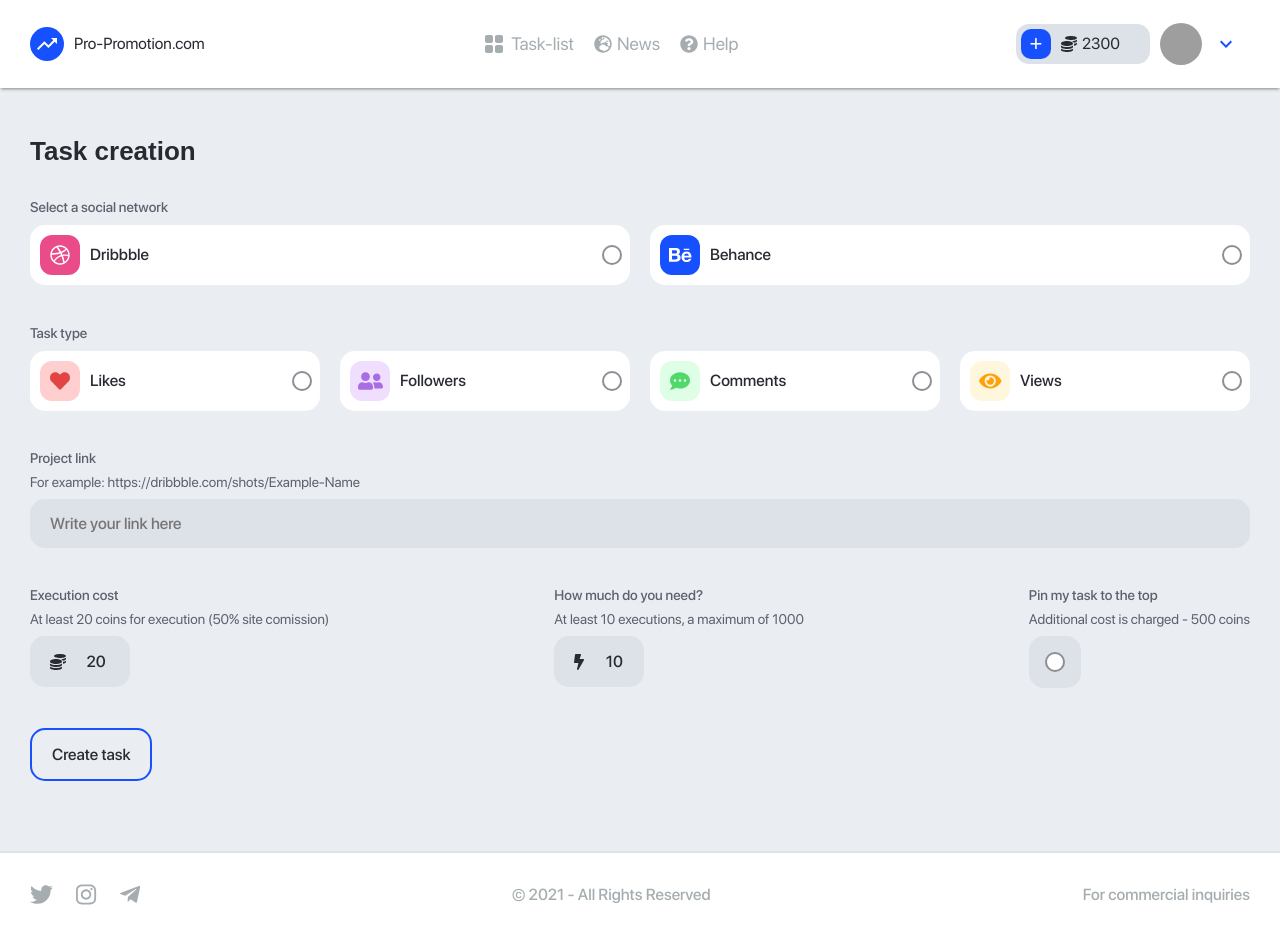
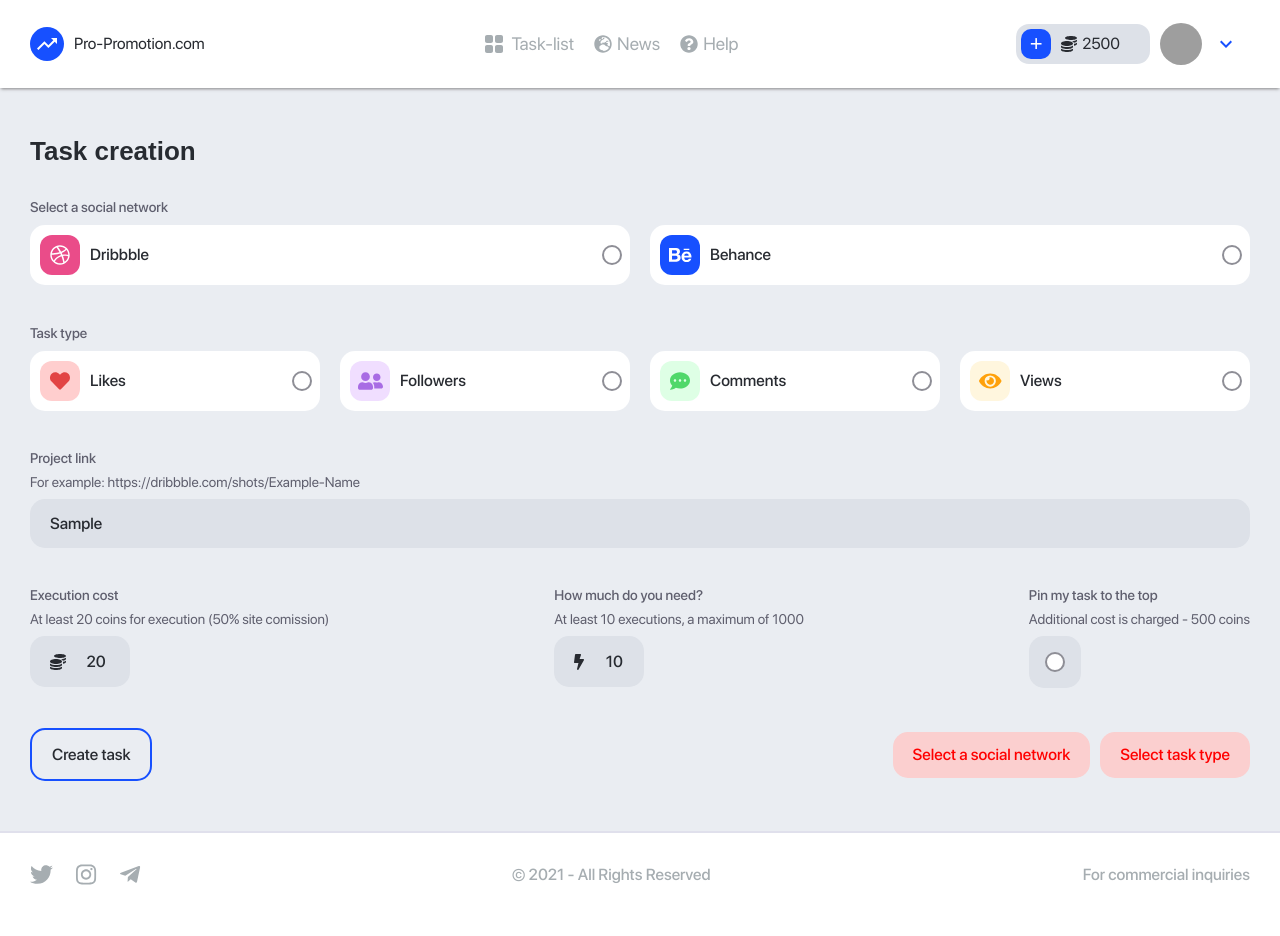
Before and after one commit to Sabjeslav/fm-2021-1-group-1-promotion, a React (Create React App) app: page /newtask in a window 1280 px wide. Both pictures are taken after typing "Sample" into the empty fields and a click on the button "Create task". Built offline with nearby package versions, Linux system fonts and the light colour scheme; grey boxes are pictures that could not be loaded; a web font is replaced by a local one.

Commit message:
Added validation for task creation page

```diff
--- a/src/App.sass
+++ b/src/App.sass
@@ -14,7 +14,8 @@
   --taskContainerColor: #fff
   --cardActionsColor: #A6ADB1
   --performTaskColor: #1750FF
-  --balanceErrorColor: red
+  --balanceErrorColor: #ff0000
+  --balanceErrorBG: rgb(251, 207, 207)
 
   --likeColor: #E24444
   --likeBgColor: #FFCECE
@@ -41,7 +42,8 @@
   --cardActionsColor: #8E8E96
   --performTaskColor: #4447E2
   --taskCreationCaptionColor: #5F5F6E
-  --balanceErrorColor: rgb(153, 43, 43)
+  --balanceErrorColor: rgb(173, 50, 50)
+  --balanceErrorBG: rgb(56, 12, 12)
 
   --likeColor: #E24444
   --likeBgColor: #FFCECE
--- a/src/components/CreationPage/CreationPage.module.sass
+++ b/src/components/CreationPage/CreationPage.module.sass
@@ -143,8 +143,13 @@ input[type=number]
 .pinToTopCheckBox
   transform: translateX(3px)
 
+.bottomSection
+  display: flex
+  margin-top: 40px
+  justify-content: space-between
+  flex: 1
+
 .submitBtn
-  margin-top: 40px
   background-color: var(--mainPageBG)
   border: 2px solid var(--performTaskColor)
   outline: none
@@ -160,5 +165,22 @@ input[type=number]
     color: #fff
 
 .errorBlock
+  display: flex
+  align-items: center
+  justify-content: center
   color: var(--balanceErrorColor)
-  margin-top: 20px
+  padding: 15px 20px
+  border-radius: 15px
+  margin-left: 10px
+  font-weight: 500
+  background-color: var(--balanceErrorBG)
+  text-align: center
+
+.errorsWrapper
+  display: flex
+  align-items: center
+  justify-content: center
+
+.balanceError
+  &:empty
+    display: none
--- a/src/components/CreationPage/index.jsx
+++ b/src/components/CreationPage/index.jsx
@@ -1,5 +1,5 @@
 import React, { useContext, useState } from 'react';
-import { Formik, Field, Form } from 'formik';
+import { Formik, Field, Form, ErrorMessage } from 'formik';
 import cx from 'classnames';
 import { FontAwesomeIcon } from '@fortawesome/react-fontawesome';
 import { faCoins, faBolt } from '@fortawesome/free-solid-svg-icons';
@@ -8,6 +8,7 @@ import PageHeader from '../PageHeader';
 import SelectIcon from './SelectIcon';
 import style from './CreationPage.module.sass';
 import { TasksContext, CurrentUserContext } from 'contexts';
+import { NEW_TASK_SCHEMA } from '../../utils/validationSchemas';
 
 function CreationPage () {
   const {
@@ -32,6 +33,7 @@ function CreationPage () {
             targetExecutions: 10,
             isPinned: false,
           }}
+          validationSchema={NEW_TASK_SCHEMA}
           onSubmit={async (values, actions) => {
             const coinsAmount =
               values.executionPrice * values.targetExecutions +
@@ -252,10 +254,41 @@ function CreationPage () {
                   </label>
                 </div>
               </div>
-              <button className={style.submitBtn} type='submit'>
-                Create task
-              </button>
-              <div className={style.errorBlock}>{balanceError}</div>
+              <div className={style.bottomSection}>
+                <button className={style.submitBtn} type='submit'>
+                  Create task
+                </button>
+                <div className={style.errorsWrapper}>
+                  <ErrorMessage
+                    component='div'
+                    className={style.errorBlock}
+                    name='socialNetwork'
+                  />
+                  <ErrorMessage
+                    component='div'
+                    className={style.errorBlock}
+                    name='taskType'
+                  />
+                  <ErrorMessage
+                    component='div'
+                    className={style.errorBlock}
+                    name='postLink'
+                  />
+                  <ErrorMessage
+                    component='div'
+                    className={style.errorBlock}
+                    name='executionPrice'
+                  />
+                  <ErrorMessage
+                    component='div'
+                    className={style.errorBlock}
+                    name='targetExecutions'
+                  />
+                  <div className={cx(style.errorBlock, style.balanceError)}>
+                    {balanceError}
+                  </div>
+                </div>
+              </div>
             </Form>
           )}
         </Formik>
--- a/src/utils/validationSchemas.js
+++ b/src/utils/validationSchemas.js
@@ -28,3 +28,20 @@ export const USER_DATA_SCHEMA = yup.object({
   newPassword: PASSWORD_SCHEMA,
   confirmPassword: PASSWORD_CONFIRM_SCHEMA,
 });
+
+export const NEW_TASK_SCHEMA = yup.object({
+  socialNetwork: yup.string().required('Select a social network'),
+  taskType: yup.string().required('Select task type'),
+  postLink: yup.string().required('Link is required field'),
+  executionPrice: yup
+    .number()
+    .min(20, 'Select at least 20 coins for execution')
+    .max(1000, '1000 is a maximum execution cost')
+    .required('Enter execution cost'),
+  targetExecutions: yup
+    .number()
+    .min(10, 'Select at least 10 executions')
+    .max(1000, '1000 is a maximum executions')
+    .required('Enter executions amount'),
+  isPinned: yup.boolean(),
+});
```
